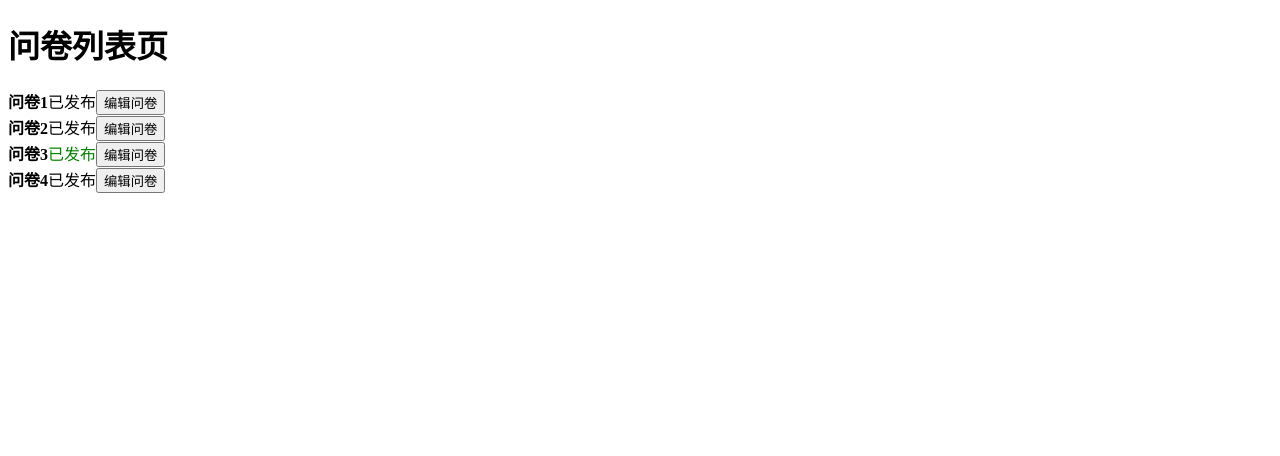
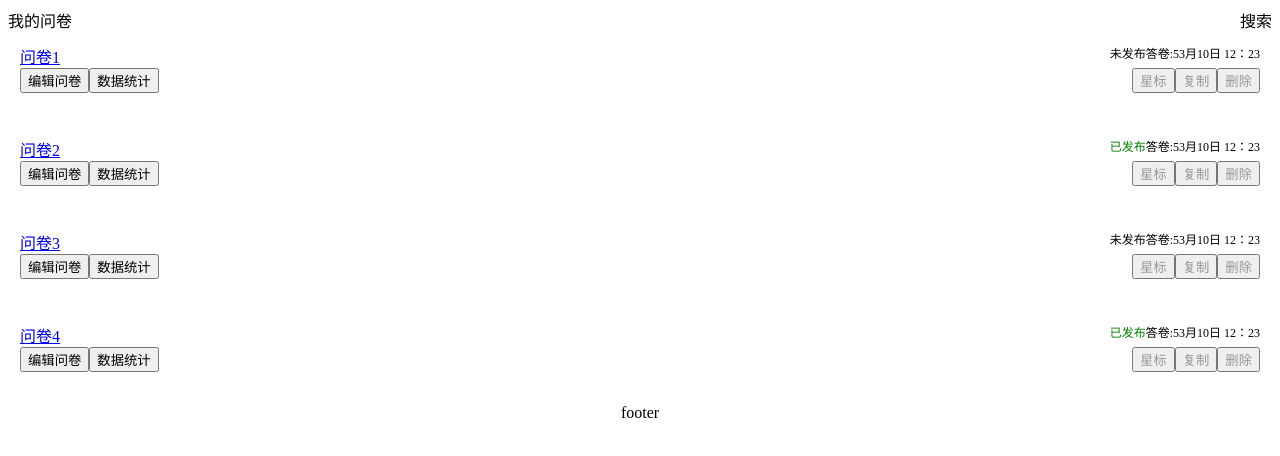
Before and after one commit to hardingCheng/react-question-code, a React (Create React App) app: page / in a window 1280 px wide. Shown: the top 456 px of the page. Built offline with nearby package versions, Linux system fonts and the light colour scheme.

Commit message:
🚀 新增: 基础框架搭建（List）以及样式引入

```diff
--- a/package.json
+++ b/package.json
@@ -10,9 +10,11 @@
     "@types/node": "^16.18.63",
     "@types/react": "^18.2.38",
     "@types/react-dom": "^18.2.16",
+    "antd": "^5.15.0",
     "react": "^18.2.0",
     "react-dom": "^18.2.0",
     "react-scripts": "5.0.1",
+    "sass": "^1.71.1",
     "typescript": "^4.9.5",
     "web-vitals": "^2.1.4"
   },
--- a/src/App.tsx
+++ b/src/App.tsx
@@ -1,10 +1,11 @@
 import React from 'react'
 import './App.css'
-import List1 from './List1'
+import './pages/List'
+import List from './pages/List'
 function App() {
   return (
     <>
-      <List1 />
+      <List />
     </>
   )
 }
--- a/src/List1.tsx
+++ /dev/null
@@ -1,46 +0,0 @@
-import React, { FC } from 'react'
-const List1: FC = () => {
-  const questionsList = [
-    {
-      id: 'q1',
-      title: '问卷1',
-      isPublished: false,
-    },
-    {
-      id: 'q2',
-      title: '问卷2',
-      isPublished: false,
-    },
-    {
-      id: 'q3',
-      title: '问卷3',
-      isPublished: true,
-    },
-    {
-      id: 'q4',
-      title: '问卷4',
-      isPublished: false,
-    },
-  ]
-  function edit(id: string) {
-    console.log(id)
-  }
-  return (
-    <div>
-      <h1>问卷列表页</h1>
-      <div>
-        {questionsList.map(question => {
-          const { id, title, isPublished } = question
-          return (
-            <div key={id}>
-              <strong>{title}</strong>
-              {isPublished ? <span style={{ color: 'green' }}>已发布</span> : <span>已发布</span>}
-              <button onClick={() => edit(id)}>编辑问卷</button>
-            </div>
-          )
-        })}
-      </div>
-    </div>
-  )
-}
-export default List1
--- /dev/null
+++ b/src/components/QuestionCard.module.scss
@@ -0,0 +1,33 @@
+.container {
+  margin-bottom: 20px;
+  padding: 12px;
+  border-radius: 3px;
+  background-color: #fff;
+  &:hover {
+    box-shadow: 0 4px 10px #e8e8e8;
+  }
+}
+.title {
+  display: flex;
+  .left {
+    flex: 1;
+  }
+  .right {
+    flex: 1;
+    text-align: right;
+    font-size: 12px;
+  }
+}
+.button-container {
+  display: flex;
+  .left {
+    flex: 1;
+  }
+  .right {
+    flex: 1;
+    text-align: right;
+    button {
+      color: #999;
+    }
+  }
+}
--- /dev/null
+++ b/src/components/QuestionCard.tsx
@@ -0,0 +1,41 @@
+import React, { FC } from 'react'
+import styles from './QuestionCard.module.scss'
+type PropsType = {
+  _id: string
+  title: string
+  isPublished: boolean
+  isStar: boolean
+  answerCount: number
+  createAt: string
+}
+const QuestionCard: FC<PropsType> = (props: PropsType) => {
+  const { title, createAt, answerCount, isPublished } = props
+  return (
+    <>
+      <div className={styles.container}>
+        <div className={styles.title}>
+          <div className={styles.left}>
+            <a href="#">{title}</a>
+          </div>
+          <div className={styles.right}>
+            {isPublished ? <span style={{ color: 'green' }}>已发布</span> : <span>未发布</span>}
+            <span>答卷:{answerCount}</span>
+            <span>{createAt}</span>
+          </div>
+        </div>
+        <div className={styles['button-container']}>
+          <div className={styles.left}>
+            <button>编辑问卷</button>
+            <button>数据统计</button>
+          </div>
+          <div className={styles.right}>
+            <button>星标</button>
+            <button>复制</button>
+            <button>删除</button>
+          </div>
+        </div>
+      </div>
+    </>
+  )
+}
+export default QuestionCard
--- /dev/null
+++ b/src/pages/List.module.scss
@@ -0,0 +1,16 @@
+.header {
+  display: flex;
+  .left {
+    flex: 1;
+  }
+  .right {
+    flex: 1;
+    text-align: right;
+  }
+}
+.content {
+  margin-bottom: 20px;
+}
+.footer {
+  text-align: center;
+}
--- /dev/null
+++ b/src/pages/List.tsx
@@ -0,0 +1,56 @@
+import React, { FC, useState } from 'react'
+import QuestionCard from '../components/QuestionCard'
+import styles from './List.module.scss'
+const rawQuestionList = [
+  {
+    _id: 'q1',
+    title: '问卷1',
+    isPublished: false,
+    isStar: false,
+    answerCount: 5,
+    createAt: '3月10日 12：23',
+  },
+  {
+    _id: 'q2',
+    title: '问卷2',
+    isPublished: true,
+    isStar: false,
+    answerCount: 5,
+    createAt: '3月10日 12：23',
+  },
+  {
+    _id: 'q3',
+    title: '问卷3',
+    isPublished: false,
+    isStar: false,
+    answerCount: 5,
+    createAt: '3月10日 12：23',
+  },
+  {
+    _id: 'q4',
+    title: '问卷4',
+    isPublished: true,
+    isStar: false,
+    answerCount: 5,
+    createAt: '3月10日 12：23',
+  },
+]
+const List: FC = () => {
+  const [questionList] = useState(rawQuestionList)
+  return (
+    <>
+      <div className={styles.header}>
+        <div className={styles.left}>我的问卷</div>
+        <div className={styles.right}>搜索</div>
+      </div>
+      <div className={styles.content}>
+        {questionList.map(q => {
+          const { _id } = q
+          return <QuestionCard key={_id} {...q} />
+        })}
+      </div>
+      <div className={styles.footer}>footer</div>
+    </>
+  )
+}
+export default List
```
Also changed, not shown: 1 other file (tests, documents, lock files or other folders).
